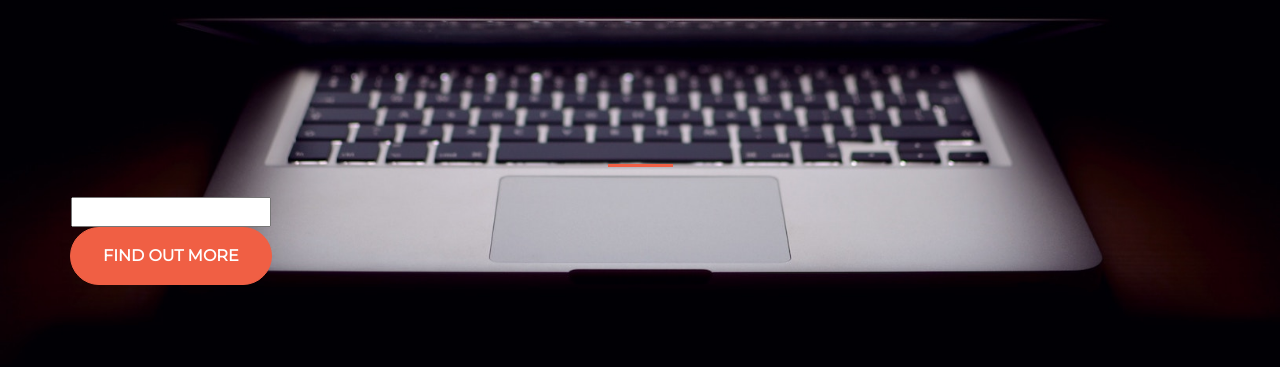
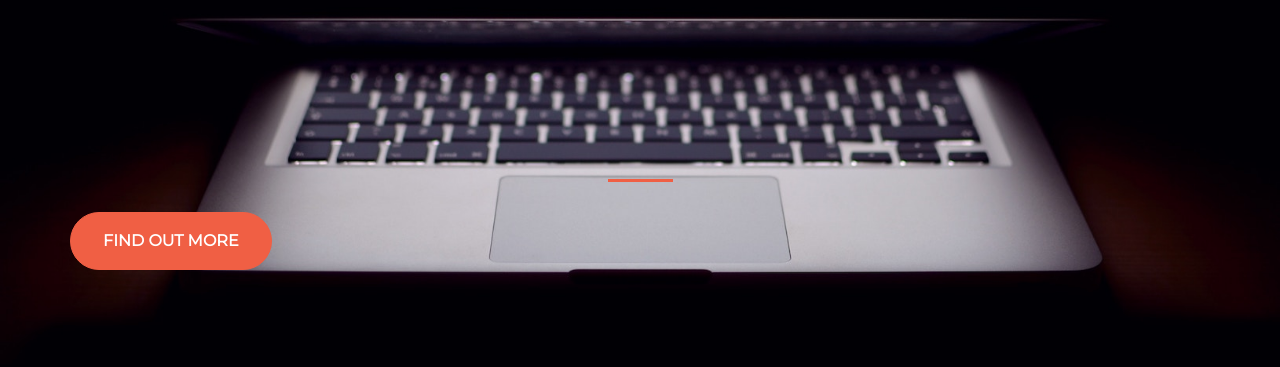
Before and after one commit to StesProject/Landing-Page-Exercise, a plain HTML site: page index.html in a window 1280 px wide. Shown: the part 295-662 px from the top of the page. Drawn offline with nearby package versions, Linux system fonts and the light colour scheme.

Commit message:
Update index.html

```diff
--- a/index.html
+++ b/index.html
@@ -31,7 +31,6 @@
               <!-- <label for="mce-EMAIL">Subscribe to our mailing list</label> -->
               <!-- <input type="email" value="" name="EMAIL" class="email" id="mce-EMAIL" placeholder="email address" required> -->
                 <!-- real people should not fill this in and expect good things - do not remove this or risk form bot signups-->
-                <div aria-hidden="true"><input type="text" name="b_9d332b2c3aa5a08e728e933fa_dc216d611c" tabindex="-1" value=""></div>
                 <div class="clear"><input class="btn btn-primary btn-xl" type="submit" value="Find out more" name="subscribe" id="mc-embedded-subscribe" class="button"></div>
                 </div>
             </form>
```
